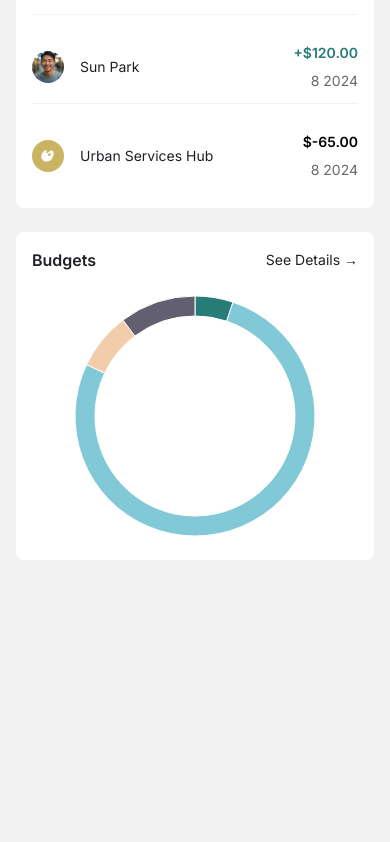
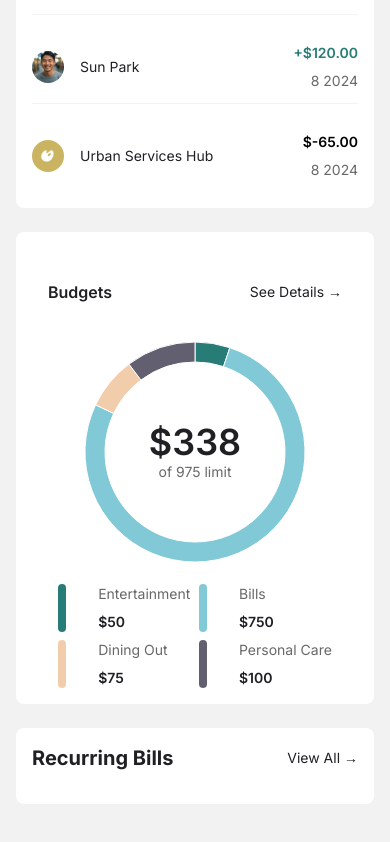
Before and after one commit to Arcloan/personal-finance, a Next.js app: page / in a window 390 px wide. Shown: the part 1092-1934 px from the top of the page. Before the commit the page ends 1732 px from the top, so only its background shows below. Built offline with nearby package versions, Linux system fonts and the light colour scheme.

Commit message:
Almost finished the homepage. Added the budgets spent, and adjusted the layout on desktop. Need to add the recurring bills and the navbar for the mobile, tablet and desktop

```diff
--- a/app/page.tsx
+++ b/app/page.tsx
@@ -5,6 +5,7 @@ import BalanceCard from '@/components/BalanceCard';
 import TransactionsList from '@/components/TransactionsList';
 import PotsSection from '@/components/PotsSection';
 import BudgetsChart from '@/components/BudgetsChart';
+import RecurringSection from '@/components/RecurringSection'
 import data from '@/data.json';
 import DashboardProvider from '@/context/DashboardProvider';
 
@@ -21,7 +22,7 @@ export default function Home() {
           <BalanceCard label="Expenses" amount={data.balance.expenses} />
         </div>
 
-        <div className='2xl:grid max-2xl:flex max-2xl:flex-col max-2xl:gap-y-6 2xl:grid-cols-subgrid 2xl:col-span-5 2xl:gap-y-6 grid-rows-[218px_192px_327px]'>
+        <div className='2xl:grid max-2xl:flex max-2xl:flex-col max-2xl:gap-y-6 2xl:grid-cols-subgrid 2xl:col-span-5 2xl:gap-y-6 grid-rows-[218px_168px_327px]'>
           {/* Pot Section */}
           <PotsSection />
 
@@ -30,6 +31,9 @@ export default function Home() {
 
           {/* Budgets Chart */}
           <BudgetsChart />
+
+          {/*Recurring Section */}
+          <RecurringSection />
         </div>
       </div>
     </DashboardProvider>
--- a/components/BudgetsChart.tsx
+++ b/components/BudgetsChart.tsx
@@ -2,25 +2,37 @@
 import React from 'react';
 import { PieChart, Pie, Cell, Tooltip, ResponsiveContainer } from 'recharts';
 import { useBudgets } from '@/context/BudgetsContext';
+import { useTransactions } from '@/context/TransactionsContext';
 
 export default function BudgetsChart() {
   const { budgets } = useBudgets();
+  const { transactions } = useTransactions();
+  const categories = budgets.map((budget) => budget.category);
 
   return (
-    <div className="bg-white p-4 rounded-lg 2xl:col-span-2 2xl:order-2 2xl:row-start-1 2xl:row-end-3">
-      <div className="flex justify-between mb-4">
+    <div className="bg-white p-4 px-8 rounded-lg 2xl:col-span-2 2xl:order-2 2xl:row-start-1 2xl:row-end-3">
+      <div className="flex justify-between mb-4 mt-8">
         <p className="font-semibold">Budgets</p>
         <button className="text-sm text-grey-500">See Details →</button>
       </div>
-      <div className="w-full h-64">
-        <ResponsiveContainer>
+      <div className="w-full h-64 max-sm:h-92 flex mt-4 items-center max-sm:flex-col">
+        {/*// @ts-expect-error It seems the responsive container want only one child but it does work perfect with two child*/}
+        <ResponsiveContainer className={"relative"}>
+          <div className='absolute grid top-[50%] left-[50%] -translate-x-[50%] -translate-y-[50%]'>
+            {<p className='font-semibold text-4xl'>{`$${transactions.filter((transaction) => {
+              return (categories.some((cat) => cat === transaction.category)) && (transaction.date.split("-")[1] == "08");
+            }).
+              reduce((acc, transactionRemained) => acc + Math.abs(transactionRemained.amount), 0)
+            }`}</p>}
+            <p className='text-Grey500 text-sm justify-self-center'>{`of ${budgets.reduce((acc, budget) => acc + budget.maximum, 0)} limit`}</p>
+          </div>
           <PieChart>
             <Pie
               data={budgets}
               dataKey="maximum"
               nameKey="category"
-              innerRadius={100}
-              outerRadius={120}
+              innerRadius={90}
+              outerRadius={110}
               startAngle={450}
               endAngle={90}
             >
@@ -31,6 +43,24 @@ export default function BudgetsChart() {
             <Tooltip />
           </PieChart>
         </ResponsiveContainer>
+        <div className='w-max'>
+            <div className='grid max-sm:grid-cols-2 gap-2 text-sm'>
+              {budgets.map((budget, idx) => {
+                if (idx > 3) {
+                  return null;
+                }
+                return (
+                  <div key={idx} className="flex flex-row gap-8 items-center w-max">
+                    <div className='w-2 h-full rounded' style={{ backgroundColor: budget.theme }}></div>
+                      <div className='flex flex-col gap-2'>
+                        <p className='text-Grey500 text-nowrap'>{budget.category}</p>
+                        <p className='font-semibold'>{`$${budget.maximum}`}</p>
+                      </div>
+                    </div>
+                )
+              })}
+          </div>
+        </div>
       </div>
     </div>
   );
--- a/components/PotsSection.tsx
+++ b/components/PotsSection.tsx
@@ -5,7 +5,6 @@ import imagePot from "@/assets/images/icon-pot.svg"
 
 export default function PotsSection() {
   const { pots } = usePots();
-  console.log(pots);
 
   return (
     <div className="bg-white p-4 rounded-lg 2xl:col-span-3 2xl:order-1 2xl:py-4 py-8 2xl:row-end-2 row-start-1">
--- /dev/null
+++ b/components/RecurringSection.tsx
@@ -0,0 +1,17 @@
+import React from 'react';
+import { useTransactions } from '@/context/TransactionsContext';
+import clsx from 'clsx';
+
+export default function RecurringSection() {
+  const { transactions } = useTransactions();
+
+  return (
+    <div className="bg-white p-4 rounded-lg 2xl:col-span-2 2xl:order-3 2xl:row-start-3 2xl:row-end-4 2xl:py-10 2xl:px-8">
+      <div className="flex justify-between mb-4">
+        <p className="font-bold text-xl">Recurring Bills</p>
+        <button className="text-sm text-grey-500">View All →</button>
+      </div>
+
+    </div>
+  );
+}
--- a/context/DashboardProvider.tsx
+++ b/context/DashboardProvider.tsx
@@ -4,7 +4,7 @@ import { ReactNode } from 'react';
 import { TransactionsContext } from './TransactionsContext';
 import { PotsContext } from './PotsContext';
 import { BudgetsContext } from './BudgetsContext';
-import data from '@/data.json'; // <-- Supponiamo sempre che i dati siano lì
+import data from '@/data.json';
 
 interface DashboardProviderProps {
   children: ReactNode;
```
